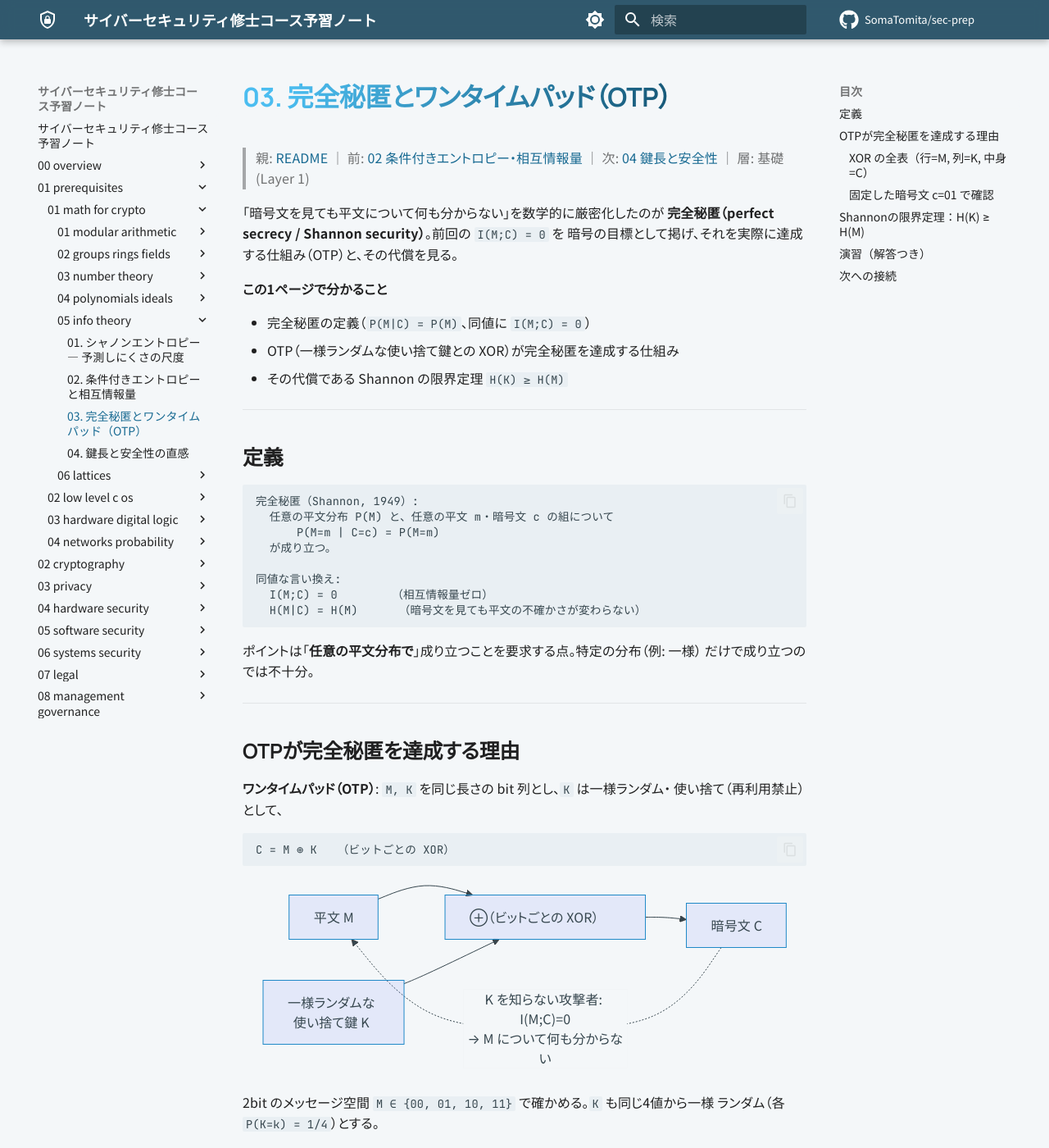
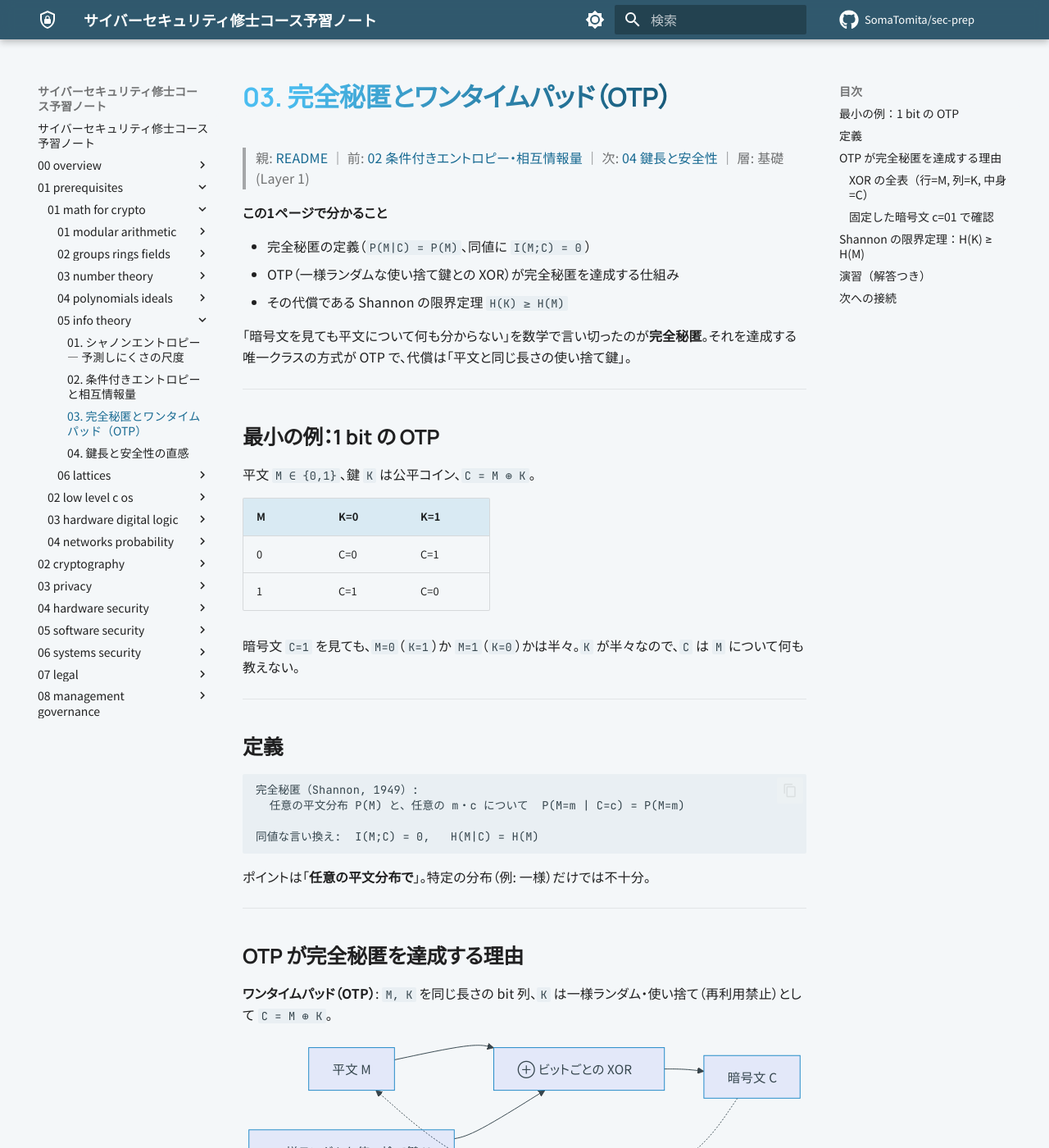
Before and after one commit to SomaTomita/sec-prep, an MkDocs documentation site: the page built from topics/01_prerequisites/01_math-for-crypto/05_info-theory/03_perfect-secrecy-otp.md, in a window 1280 px wide and 1400 px high. Shown: the whole window at 82% size. Built offline with MkDocs 1.6.1 and Material for MkDocs 9.7.7, drawn with Linux system fonts in a browser that asks for light colours; plug-ins that fetch from the network failed and are left out; comment, search, counter and statistics services are not loaded; some of the changed text lies outside the part shown.

Commit message:
docs: apply readability pass to information theory

````diff
--- a/topics/01_prerequisites/01_math-for-crypto/05_info-theory/03_perfect-secrecy-otp.md
+++ b/topics/01_prerequisites/01_math-for-crypto/05_info-theory/03_perfect-secrecy-otp.md
@@ -1,10 +1,6 @@
 # 03. 完全秘匿とワンタイムパッド（OTP）
 
 > 親: [README](./README.md) ｜ 前: [02 条件付きエントロピー・相互情報量](./02_conditional-mutual-info.md) ｜ 次: [04 鍵長と安全性](./04_key-length-security.md) ｜ 層: 基礎(Layer 1)
-
-「暗号文を見ても平文について何も分からない」を数学的に厳密化したのが
-**完全秘匿（perfect secrecy / Shannon security）**。前回の `I(M;C) = 0` を
-暗号の目標として掲げ、それを実際に達成する仕組み（OTP）と、その代償を見る。
 
 **この1ページで分かること**
 
@@ -12,45 +8,49 @@
 - OTP（一様ランダムな使い捨て鍵との XOR）が完全秘匿を達成する仕組み
 - その代償である Shannon の限界定理 `H(K) ≥ H(M)`
 
+「暗号文を見ても平文について何も分からない」を数学で言い切ったのが**完全秘匿**。それを達成する唯一クラスの方式が OTP で、代償は「平文と同じ長さの使い捨て鍵」。
+
+---
+
+## 最小の例：1 bit の OTP
+
+平文 `M ∈ {0,1}`、鍵 `K` は公平コイン、`C = M ⊕ K`。
+
+| M | K=0 | K=1 |
+|---|---|---|
+| 0 | C=0 | C=1 |
+| 1 | C=1 | C=0 |
+
+暗号文 `C=1` を見ても、`M=0`（`K=1`）か `M=1`（`K=0`）かは半々。`K` が半々なので、`C` は `M` について何も教えない。
+
 ---
 
 ## 定義
 
 ```
 完全秘匿（Shannon, 1949）:
-  任意の平文分布 P(M) と、任意の平文 m・暗号文 c の組について
-      P(M=m | C=c) = P(M=m)
-  が成り立つ。
+  任意の平文分布 P(M) と、任意の m・c について  P(M=m | C=c) = P(M=m)
 
-同値な言い換え:
-  I(M;C) = 0        （相互情報量ゼロ）
-  H(M|C) = H(M)      （暗号文を見ても平文の不確かさが変わらない）
+同値な言い換え:  I(M;C) = 0,   H(M|C) = H(M)
 ```
 
-ポイントは「**任意の平文分布で**」成り立つことを要求する点。特定の分布（例: 一様）
-だけで成り立つのでは不十分。
+ポイントは「**任意の平文分布で**」。特定の分布（例: 一様）だけでは不十分。
 
 ---
 
-## OTPが完全秘匿を達成する理由
+## OTP が完全秘匿を達成する理由
 
-**ワンタイムパッド（OTP）**: `M, K` を同じ長さの bit 列とし、`K` は一様ランダム・
-使い捨て（再利用禁止）として、
-
-```
-C = M ⊕ K   （ビットごとの XOR）
-```
+**ワンタイムパッド（OTP）**: `M, K` を同じ長さの bit 列、`K` は一様ランダム・使い捨て（再利用禁止）として `C = M ⊕ K`。
 
 ```mermaid
 flowchart LR
-    M["平文 M"] --> XOR["⊕（ビットごとの XOR）"]
-    K["一様ランダムな<br/>使い捨て鍵 K"] --> XOR
+    M["平文 M"] --> XOR["⊕ ビットごとの XOR"]
+    K["一様ランダムな使い捨て鍵 K"] --> XOR
     XOR --> C["暗号文 C"]
-    C -.->|"K を知らない攻撃者: I(M;C)=0<br/>→ M について何も分からない"| M
+    C -.->|"K を知らない攻撃者: I(M;C)=0"| M
 ```
 
-2bit のメッセージ空間 `M ∈ {00, 01, 10, 11}` で確かめる。`K` も同じ4値から一様
-ランダム（各 `P(K=k) = 1/4`）とする。
+2 bit で確かめる。`M, K ∈ {00,01,10,11}`、`P(K=k) = 1/4`。
 
 ### XOR の全表（行=M, 列=K, 中身=C）
 
@@ -61,51 +61,32 @@ flowchart LR
 | 10 | 10 | 11 | 00 | 01 |
 | 11 | 11 | 10 | 01 | 00 |
 
-**各行は `{00,01,10,11}` の並べ替え**（`K → C` は `M` を固定すれば全単射＝
-漏れも重複もない1対1対応）。
+**各行は `{00,01,10,11}` の並べ替え**（`M` を固定すれば `K → C` は 1 対 1）。
 
 ### 固定した暗号文 c=01 で確認
 
-`C = 01` になる `(m, k)` の組を全 `m` について拾うと:
-
-| m | 必要な k（`m⊕k=01` を満たす k） | P(K=k) |
+| m | `m⊕k=01` を満たす k | P(K=k) |
 |---|---|---|
 | 00 | 01 | 1/4 |
 | 01 | 00 | 1/4 |
 | 10 | 11 | 1/4 |
 | 11 | 10 | 1/4 |
 
-どの `m` についても「`C=01` になる `k` はちょうど1つ」で、その確率は `K` が一様
-なので必ず `1/4`。つまり
-
-```
-P(C=01 | M=m) = 1/4     （m によらず一定）
-```
-
-これがすべての `c` について成り立つ（表の対称性から）。`P(C=c|M=m)` が `m` に依存
-しないので `M` と `C` は独立 → ベイズの定理から
+どの `m` でも `P(C=01 | M=m) = 1/4`（`m` によらず一定）。すべての `c` で同様なので `M` と `C` は独立。ベイズの定理（条件付き確率を逆向きに計算する公式）から
 
 ```
 P(M=m | C=c) = P(C=c|M=m)·P(M=m) / P(C=c) = (1/4)·P(M=m) / (1/4) = P(M=m)
 ```
 
-`P(M)` がどんな分布でも成り立つ（式中に特定の分布を仮定していない）。これが完全秘匿。
+`P(M)` がどんな分布でも成り立つ。これが完全秘匿。
 
 ---
 
-## Shannonの限界定理：H(K) ≥ H(M)
+## Shannon の限界定理：H(K) ≥ H(M)
 
-完全秘匿を達成するには **鍵のエントロピーが平文のエントロピー以上** 必要。
+完全秘匿には**鍵のエントロピーが平文のエントロピー以上**必要。
 
-```
-H(K) ≥ H(M)
-```
-
-直感: 暗号文 `c` を固定したとき、鍵が変われば別の平文に復号できなければならない
-（でないと `c` から `m` の候補が絞られてしまう）。これには「平文の可能性の数」以上の
-「鍵の可能性」が要る。OTP は `|K| = |M|`、鍵が一様ランダムなので `H(K) = H(M)` の
-**等号**でちょうど達成している（無駄がない代わりに、鍵を使い捨てにする必要がある）。
-厳密な証明は `deep/otp-proof/`（README 参照）に委ねる。
+直感: `c` を固定したとき、鍵が変われば別の平文に復号できなければならない（でないと `c` から `m` が絞られる）。「平文の可能性の数」以上の「鍵の可能性」が要る。OTP は `H(K) = H(M)` の**等号**で達成（無駄がない代わりに使い捨て）。厳密な証明は `deep/otp-proof/`（README）。
 
 ---
 
````
Also changed, not shown: other parts of topics/01_prerequisites/01_math-for-crypto/05_info-theory/03_perfect-secrecy-otp.md (+1 -3 lines), topics/01_prerequisites/01_math-for-crypto/05_info-theory/01_entropy.md (+45 -47 lines), topics/01_prerequisites/01_math-for-crypto/05_info-theory/02_conditional-mutual-info.md (+32 -42 lines), topics/01_prerequisites/01_math-for-crypto/05_info-theory/04_key-length-security.md (+23 -25 lines), topics/01_prerequisites/01_math-for-crypto/05_info-theory/README.md (+10 -17 lines).
